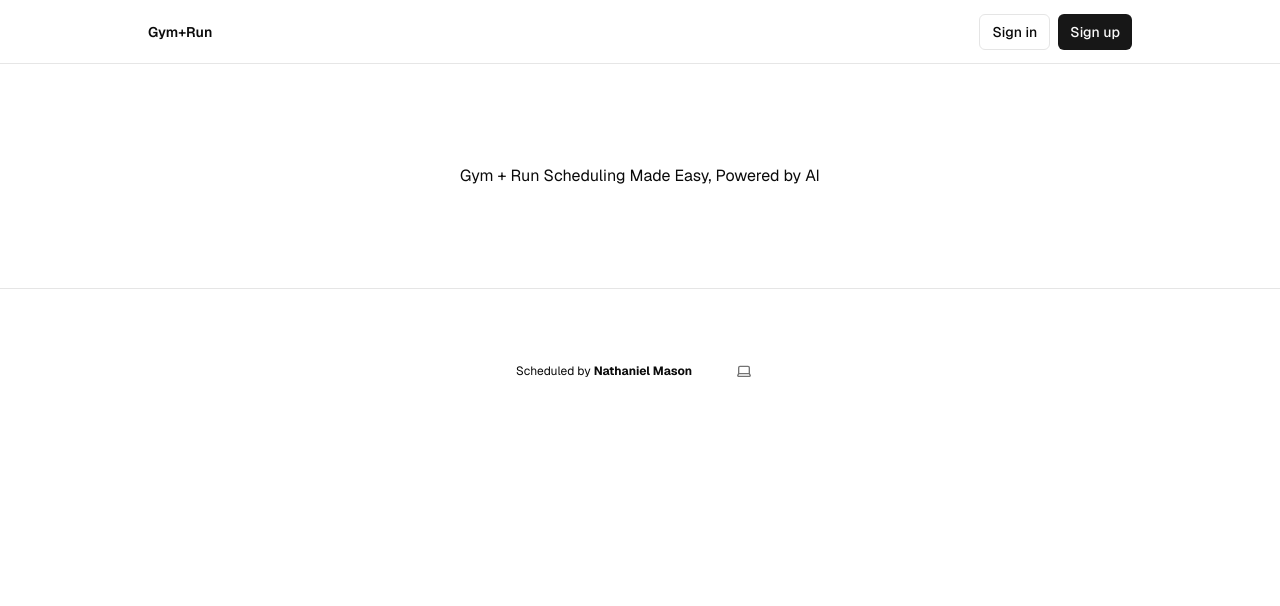
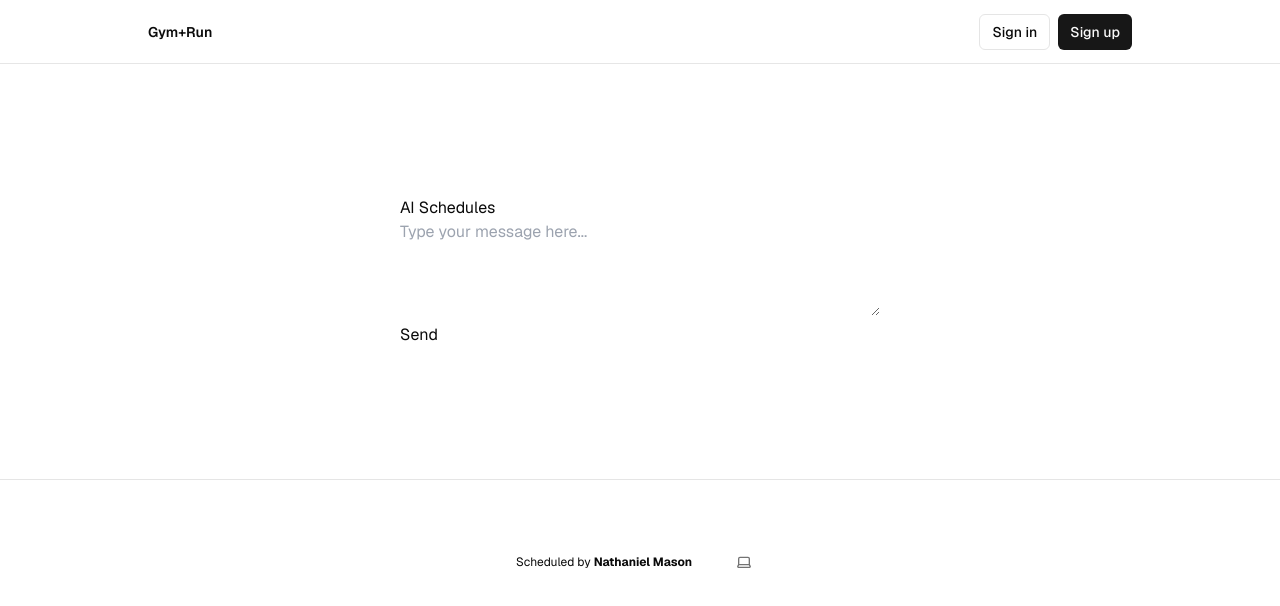
Before and after one commit to nat-mason/Gym-app, a Next.js app in the folder gym-run/: page /AI-schedules in a window 1280 px wide. Shown: the top 606 px of the page. Built offline with nearby package versions, Linux system fonts and the light colour scheme; no server answers.

Commit message:
added chat bot functionality and rough page

```diff
--- a/gym-run/app/AI-schedules/chat.ts
+++ /dev/null
@@ -1,46 +0,0 @@
-// pages/api/chat.ts
-import { NextApiRequest, NextApiResponse } from "next";
-import Groq from "groq-sdk";
-
-// Define the expected shape of the request body
-interface ChatRequestBody {
-  userMessage: string;
-}
-
-// Define the shape of the response
-interface ChatResponse {
-  response: string;
-  error?: string;
-}
-
-export default async function handler(
-  req: NextApiRequest,
-  res: NextApiResponse<ChatResponse>
-) {
-  if (req.method !== "POST") {
-    return res.status(405).json({ response: "", error: "Method not allowed" });
-  }
-
-  const { userMessage } = req.body as ChatRequestBody;
-
-  if (!userMessage) {
-    return res
-      .status(400)
-      .json({ response: "", error: "User message is required" });
-  }
-
-  try {
-    const groq = new Groq({ apiKey: process.env.GROQ_API_KEY || "" });
-
-    const chatCompletion = await groq.chat.completions.create({
-      messages: [{ role: "user", content: userMessage }],
-      model: "llama3-8b-8192",
-    });
-
-    const response = chatCompletion.choices[0]?.message?.content || "";
-    res.status(200).json({ response });
-  } catch (error) {
-    console.error("Error with Groq SDK:", error);
-    res.status(500).json({ response: "", error: "Internal Server Error" });
-  }
-}
--- a/gym-run/app/AI-schedules/page.tsx
+++ b/gym-run/app/AI-schedules/page.tsx
@@ -1,9 +1,63 @@
-export default async function SchedulePage() {
+"use client";
+
+import { useState, FormEvent } from "react";
+
+export default function AiSchedulesPage() {
+  const [userMessage, setUserMessage] = useState<string>("");
+  const [response, setResponse] = useState<string>("");
+  const [loading, setLoading] = useState<boolean>(false);
+
+  const sendMessage = async (e: FormEvent) => {
+    e.preventDefault();
+    setLoading(true);
+    setResponse("");
+
+    try {
+      const res = await fetch("/api/chat", {
+        method: "POST",
+        headers: {
+          "Content-Type": "application/json",
+        },
+        body: JSON.stringify({ userMessage }),
+      });
+
+      const data = await res.json();
+
+      if (res.ok) {
+        setResponse(data.response);
+      } else {
+        setResponse(data.error || "An error occurred. Please try again.");
+      }
+    } catch (error) {
+      console.error("Network error:", error);
+      setResponse("Network error. Please try again.");
+    } finally {
+      setLoading(false);
+    }
+  };
+
   return (
-    <>
-      <main className="flex-1 flex flex-col gap-6 px-4">
-        <h1>Gym + Run Scheduling Made Easy, Powered by AI</h1>
-      </main>
-    </>
+    <div style={{ padding: "2rem" }}>
+      <h1>AI Schedules</h1>
+      <form onSubmit={sendMessage}>
+        <textarea
+          value={userMessage}
+          onChange={(e) => setUserMessage(e.target.value)}
+          rows={4}
+          cols={50}
+          placeholder="Type your message here..."
+        />
+        <br />
+        <button type="submit" disabled={loading}>
+          {loading ? "Sending..." : "Send"}
+        </button>
+      </form>
+      {response && (
+        <div style={{ marginTop: "1rem", whiteSpace: "pre-wrap" }}>
+          <strong>Response:</strong>
+          <p>{response}</p>
+        </div>
+      )}
+    </div>
   );
 }
--- /dev/null
+++ b/gym-run/app/api/chat/route.ts
@@ -0,0 +1,39 @@
+import { NextResponse } from "next/server";
+import Groq from "groq-sdk";
+
+// Initialize the Groq client
+const groq = new Groq({
+  apiKey: process.env.GROQ_API_KEY || "",
+});
+
+export async function POST(request: Request) {
+  try {
+    const body = await request.json();
+    const { userMessage } = body;
+
+    if (!userMessage) {
+      return NextResponse.json(
+        { error: "User message is required" },
+        { status: 400 }
+      );
+    }
+
+    // Call the Groq API
+    const chatCompletion = await groq.chat.completions.create({
+      messages: [{ role: "user", content: userMessage }],
+      model: "llama3-8b-8192",
+    });
+
+    // Extract the response
+    const groqResponse = chatCompletion.choices[0]?.message?.content || "";
+
+    // Return the Groq response
+    return NextResponse.json({ response: groqResponse });
+  } catch (error) {
+    console.error("Error with Groq API:", error);
+    return NextResponse.json(
+      { error: "An error occurred while processing your request." },
+      { status: 500 }
+    );
+  }
+}
```
